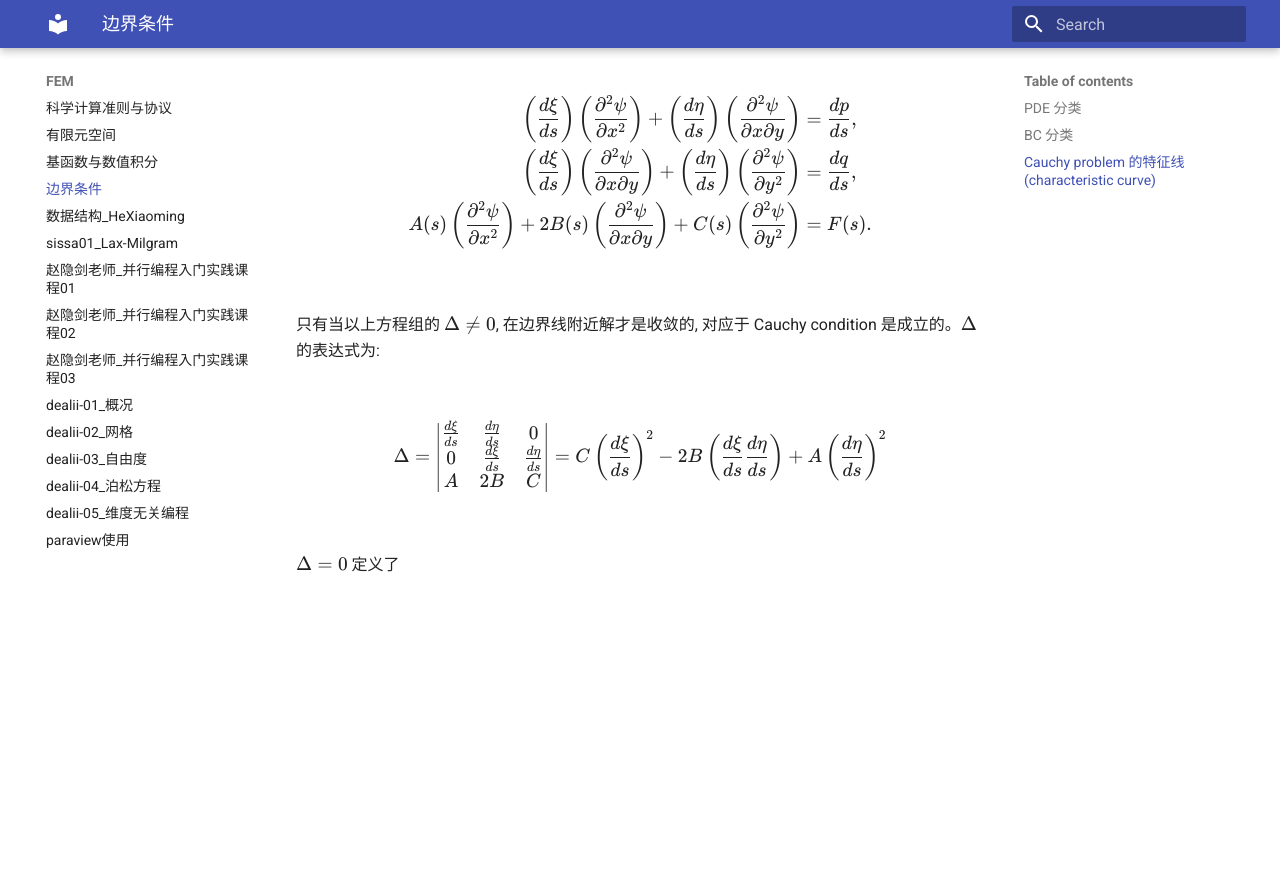
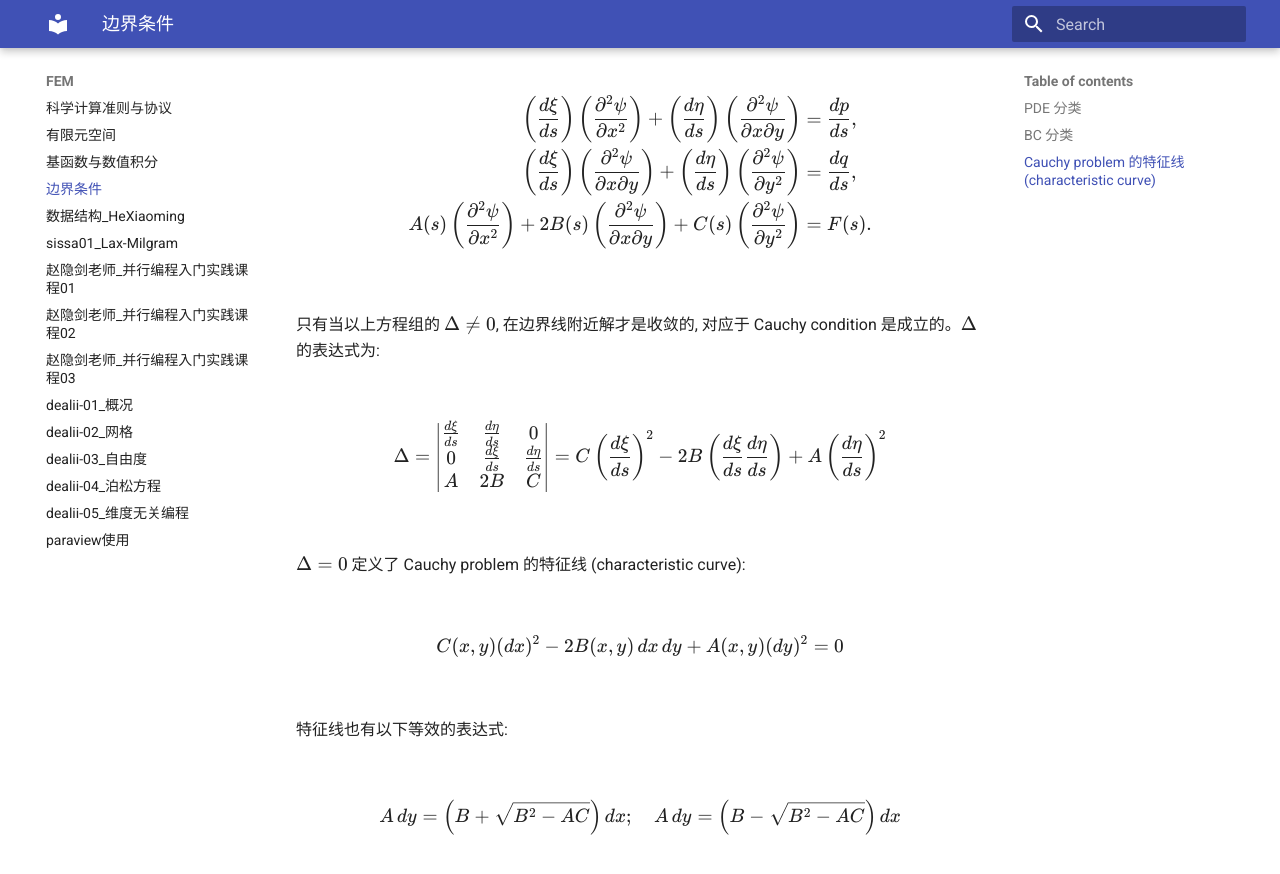
Before and after one commit to ymma98/technotes, an MkDocs documentation site: the page built from docs/FEM/边界条件.md, in a window 1280 px wide and 900 px high, scrolled down 3320 px. Shown: the top 874 px of the window. Built offline with MkDocs 1.6.1 and Material for MkDocs 9.7.7, drawn with Linux system fonts in a browser that asks for light colours; before the commit the page ends 3921 px from its top, so only the background shows below that.

Commit message:
docs/FEM/边界条件.md updated from https://stackedit.cn/

```diff
--- a/docs/FEM/边界条件.md
+++ b/docs/FEM/边界条件.md
@@ -110,12 +110,21 @@ $$
 \Delta = \begin{vmatrix} \frac{d \xi}{d s} & \frac{d \eta}{d s} & 0 \\ 0 & \frac{d \xi}{d s} & \frac{d \eta}{d s} \\ A & 2B & C \end{vmatrix} = C \left( \frac{d \xi}{d s} \right)^2 - 2B \left( \frac{d \xi}{d s} \frac{d \eta}{d s} \right) + A \left( \frac{d \eta}{d s} \right)^2
 $$
 
-$\Delta = 0$ 定义了
+$\Delta = 0$ 定义了 Cauchy problem 的特征线 (characteristic curve):
 
+$$
+C(x, y) (dx)^2 - 2B(x, y) \, dx \, dy + A(x, y) (dy)^2 = 0
+$$
+
+特征线也有以下等效的表达式:
+
+$$
+A \, dy = \left( B + \sqrt{B^2 - A C} \right) dx; \quad A \, dy = \left( B - \sqrt{B^2 - A C} \right) dx
+$$
 
 
 <!--stackedit_data:
-eyJoaXN0b3J5IjpbMzMwODk0MTcxLC0xODI1MzEyMjU5LDYyNT
-MyNDkwMSwtMTY5NzY4MTI0MCw2MzA1MzQ3NzgsNDM2Mzg5Nzk2
-LDQyNDQyNjYzXX0=
+eyJoaXN0b3J5IjpbLTEzNTU4OTkyNywtMTgyNTMxMjI1OSw2Mj
+UzMjQ5MDEsLTE2OTc2ODEyNDAsNjMwNTM0Nzc4LDQzNjM4OTc5
+Niw0MjQ0MjY2M119
 -->
```
